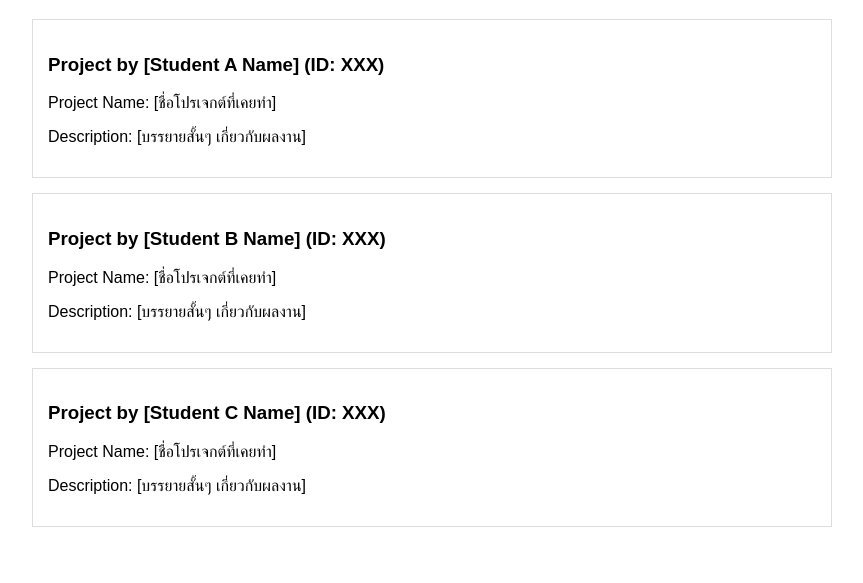
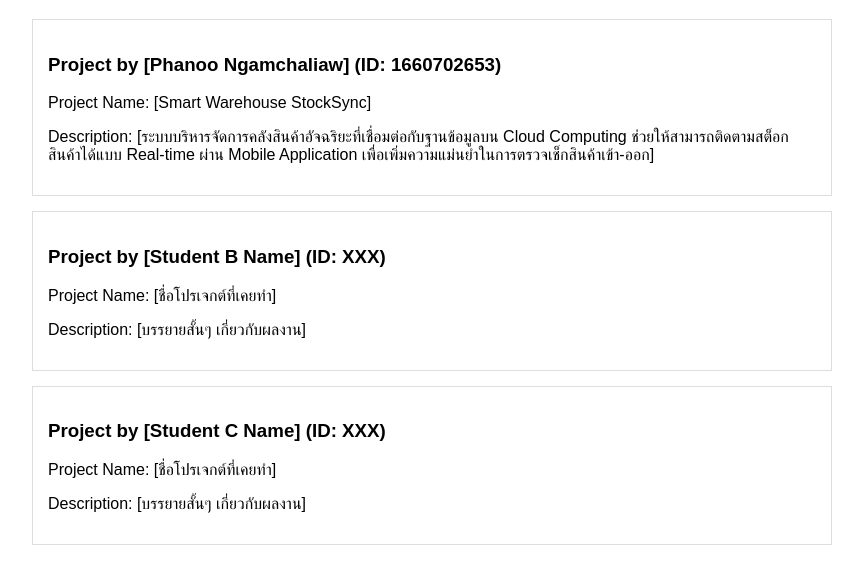
Before and after one commit to phanoo0303-ctrl/Assign-3-Phanoo, a plain HTML site: page portfolio.html in a window 1280 px wide. Shown: the part 119-702 px from the top of the page, without its empty margins (208-1071 px from the left). Drawn offline with Linux system fonts and the light colour scheme.

Commit message:
Add StockSync project description

```diff
--- a/portfolio.html
+++ b/portfolio.html
@@ -22,9 +22,9 @@
     <h1>Our Works</h1>
 
     <div class="project-card">
-        <h3>Project by [Student A Name] (ID: XXX)</h3>
-        <p>Project Name: [ชื่อโปรเจกต์ที่เคยทำ]</p>
-        <p>Description: [บรรยายสั้นๆ เกี่ยวกับผลงาน]</p>
+        <h3>Project by [Phanoo Ngamchaliaw] (ID: 1660702653)</h3>
+        <p>Project Name: [Smart Warehouse StockSync]</p>
+        <p>Description: [ระบบบริหารจัดการคลังสินค้าอัจฉริยะที่เชื่อมต่อกับฐานข้อมูลบน Cloud Computing ช่วยให้สามารถติดตามสต็อกสินค้าได้แบบ Real-time ผ่าน Mobile Application เพื่อเพิ่มความแม่นยำในการตรวจเช็กสินค้าเข้า-ออก]</p>
     </div>
 
     <div class="project-card">
```
Also changed, not shown: about.html (+3 -3 lines), index.html (+1 -1 lines).
